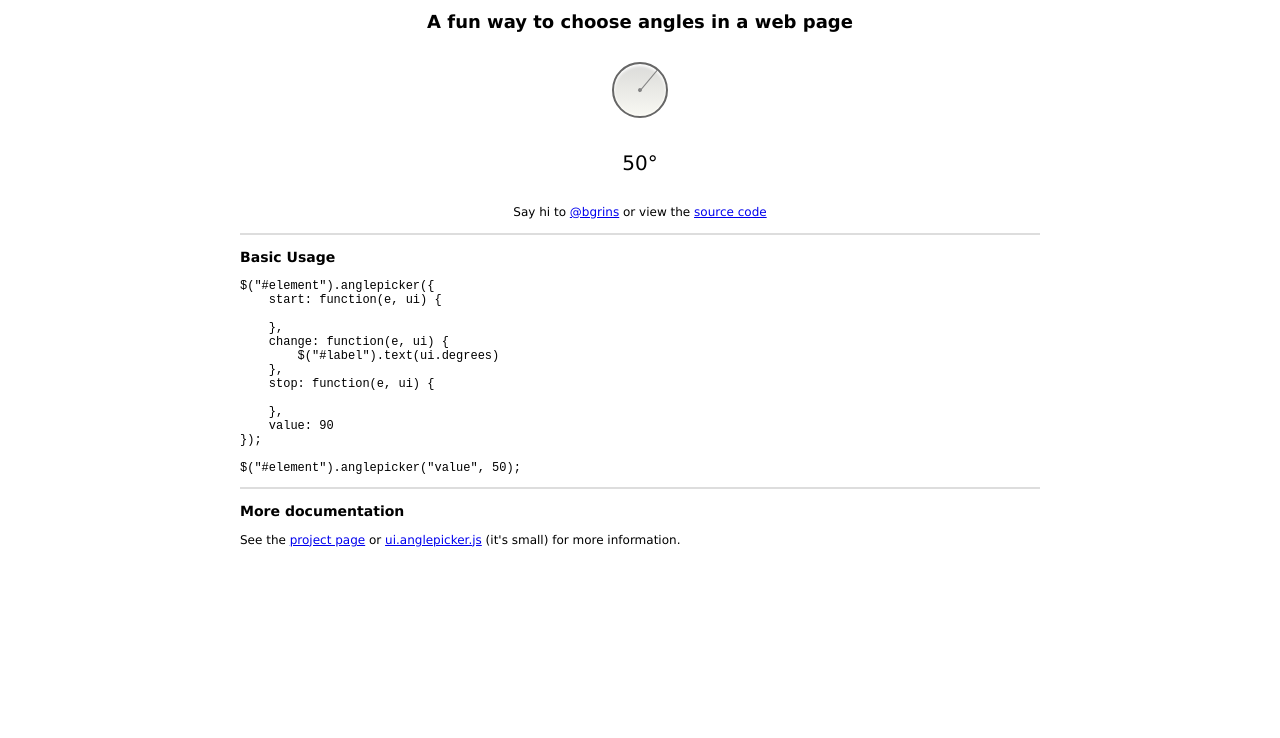
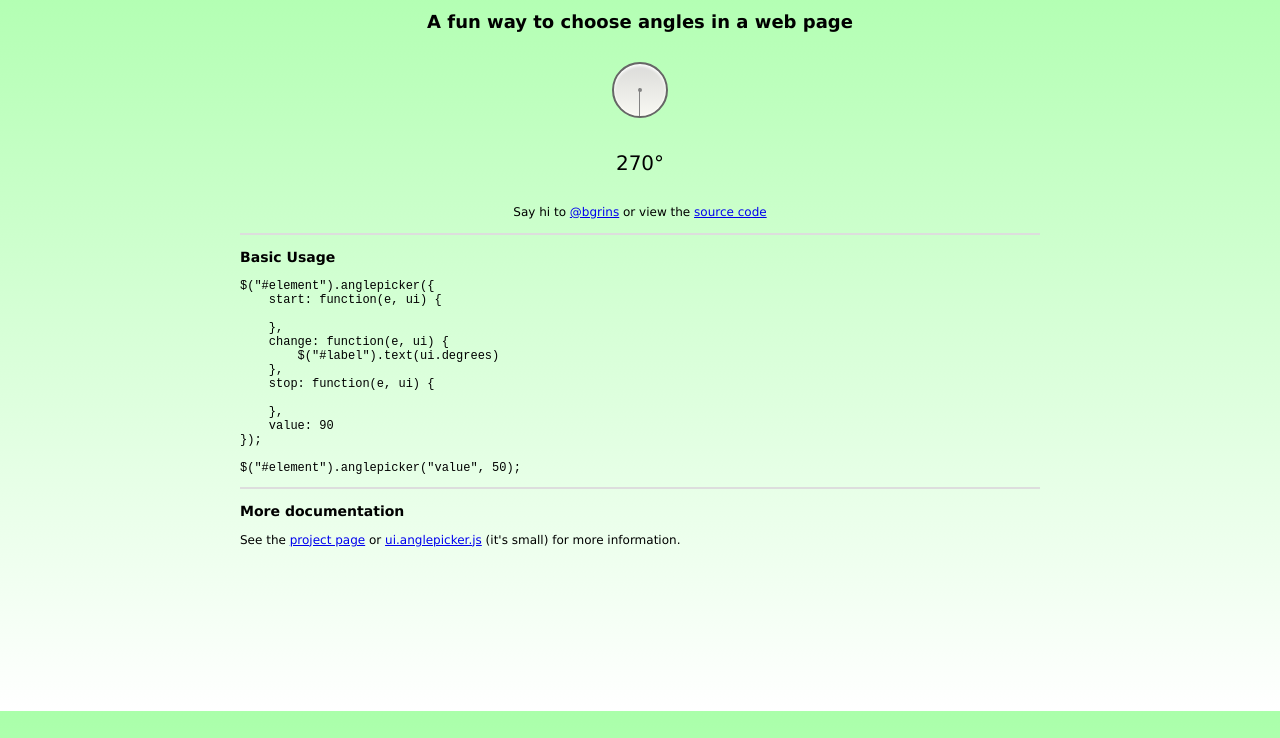
Before and after one commit to bgrins/ui.anglepicker, a plain HTML site: page index.html in a window 1280 px wide. Shown: the part 89-827 px from the top of the page. Before the commit the page ends 800 px from the top, so only its background shows below. Drawn offline with nearby package versions, Linux system fonts and the light colour scheme.

Commit message:
add interactive gradient to background on demo

```diff
--- a/index.html
+++ b/index.html
@@ -14,6 +14,12 @@
         body {
             font-family: "Lucida Sans", "Lucida Grande", sans-serif;
             font-size: 12px;
+        }
+
+        body, html {
+            height: 100%;
+            margin:0;
+            padding:0;
         }
 
         h2 {
@@ -55,12 +61,17 @@
         function printDegrees(deg) {
             $("#log").html(deg + '&deg;');
         }
+        function printGradient(deg) {
+            $("html").css("background-image", "-webkit-linear-gradient("+deg+"deg, #afa, #fff)");
+            $("html").css("background-image", "linear-gradient("+(deg - 90)+"deg, #afa, #fff)");
+        }
 
         $(function() {
             $("#anglepicker").anglepicker({
                 value: 90,
                 change: function(e, ui) {
                     printDegrees(ui.value);
+                    printGradient(ui.value);
                 },
                 start: function(e, ui) {
                     printDegrees(ui.value);
@@ -71,7 +82,7 @@
                 }
            });
 
-            $("#anglepicker").anglepicker("value", 50);
+            $("#anglepicker").anglepicker("value", 270);
         });
     </script>
 </head>
```
